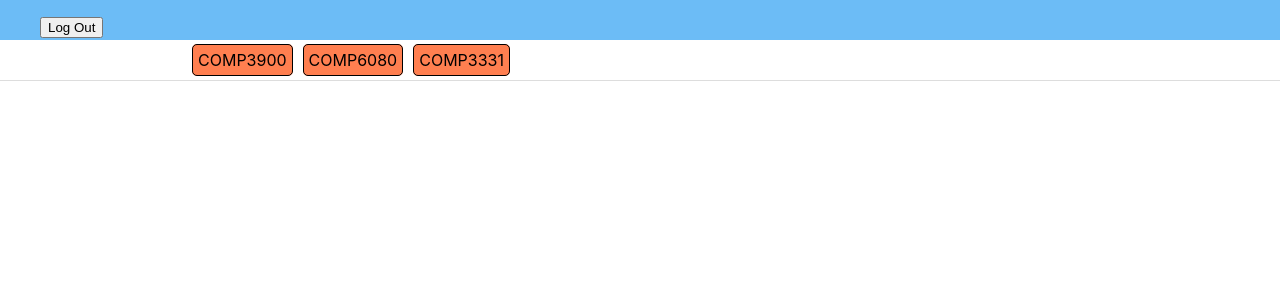
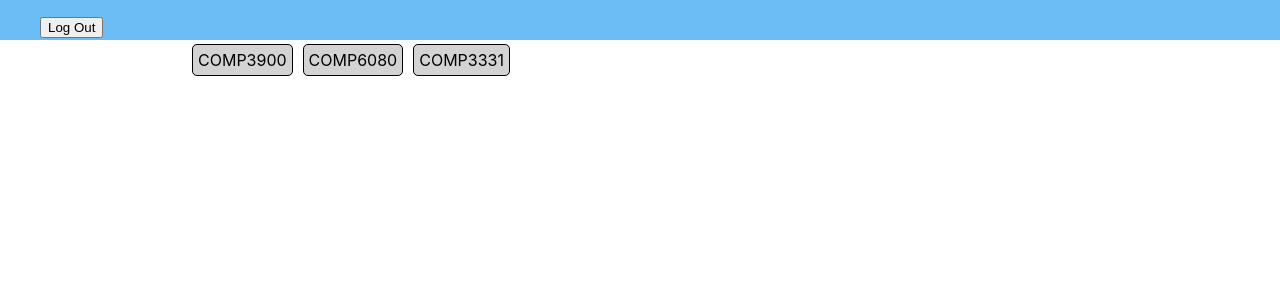
Before and after one commit to RyderAU/capstone-project, a React (Create React App) app in the folder frontend/: page /dashboard in a window 1280 px wide. Shown: the top 300 px of the page. Built offline with nearby package versions, Linux system fonts and the light colour scheme.

Commit message:
Style changes

```diff
--- /dev/null
+++ b/frontend/src/App.css
@@ -0,0 +1,5 @@
+* {
+  margin: 0;
+  padding: 0;
+  box-sizing: border-box;
+}
--- a/frontend/src/components/CourseBar.css
+++ b/frontend/src/components/CourseBar.css
@@ -4,7 +4,6 @@
   padding-left: 15%;
   align-items: center;
   height: 5vh;
-  border-bottom: 1px solid #dddddd;
 }
 
 .course-item {
@@ -12,11 +11,11 @@
   color: black;
   text-decoration: none;
   border-radius: 5px;
-  background-color: coral;
+  background-color: lightgrey;
   margin-right: 10px;
   padding: 5px;
 }
 
 .active-link {
-  background-color: lightblue;
+  background-color: coral;
 }
--- a/frontend/src/components/Feature.css
+++ b/frontend/src/components/Feature.css
@@ -3,4 +3,5 @@
   padding: 10px;
   height: 90vh;
   background-color: #eeeeee;
+  border: 1px solid #dddddd;
 }
--- a/frontend/src/components/SideBar.css
+++ b/frontend/src/components/SideBar.css
@@ -2,11 +2,10 @@
   display: flex;
   flex-direction: column;
   align-items: center;
-  border-right: 1px solid #dddddd;
   justify-content: flex-start;
-  height: 90vh;
+  height: 80vh;
   width: 10%;
-  position: fixed;
+  position: absolute;
   z-index: 1;
   left: 0;
   overflow-x: hidden;
@@ -19,5 +18,5 @@
 }
 
 .active-link {
-  background-color: lightblue;
+  background-color: coral;
 }
```
